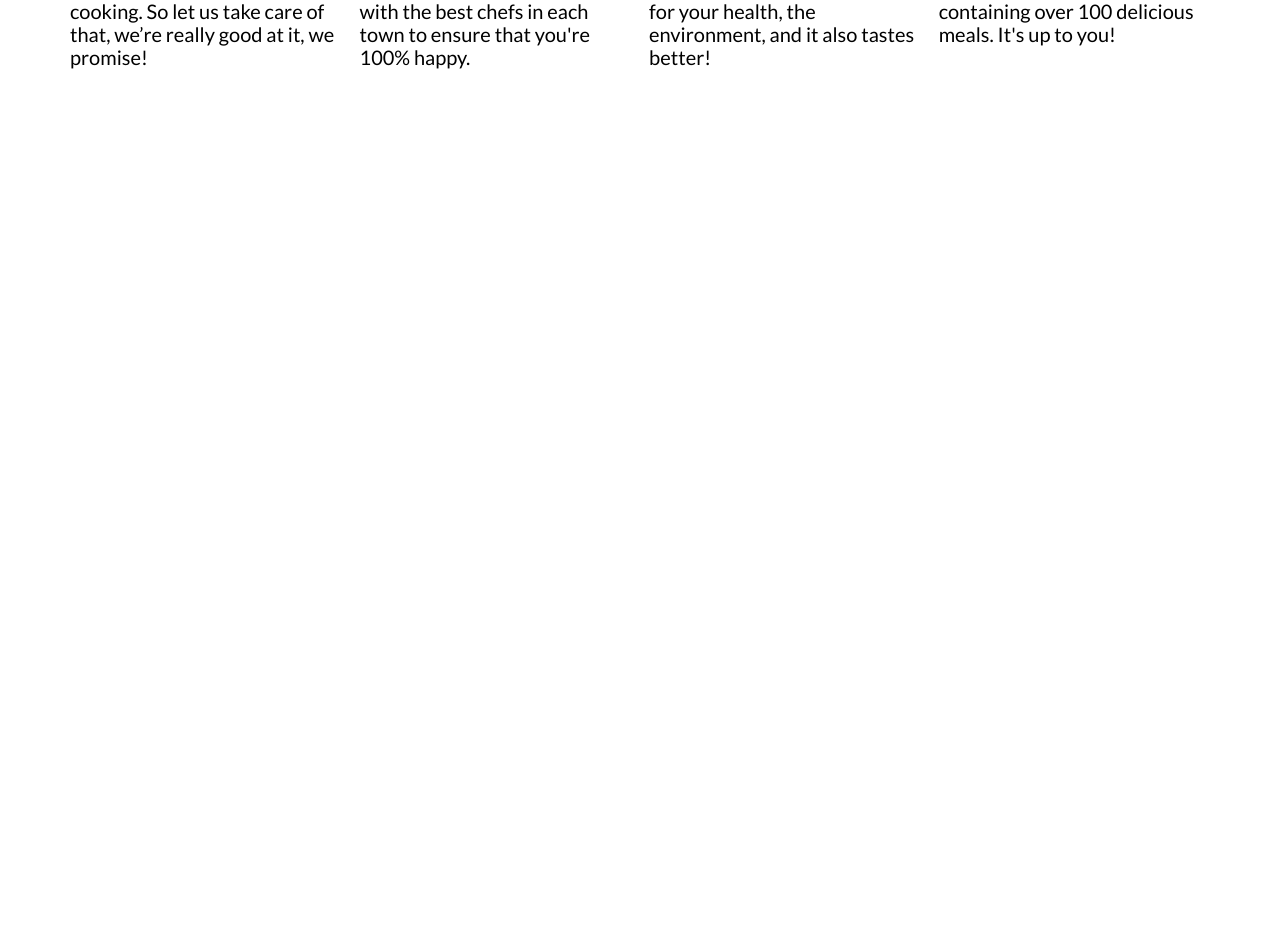
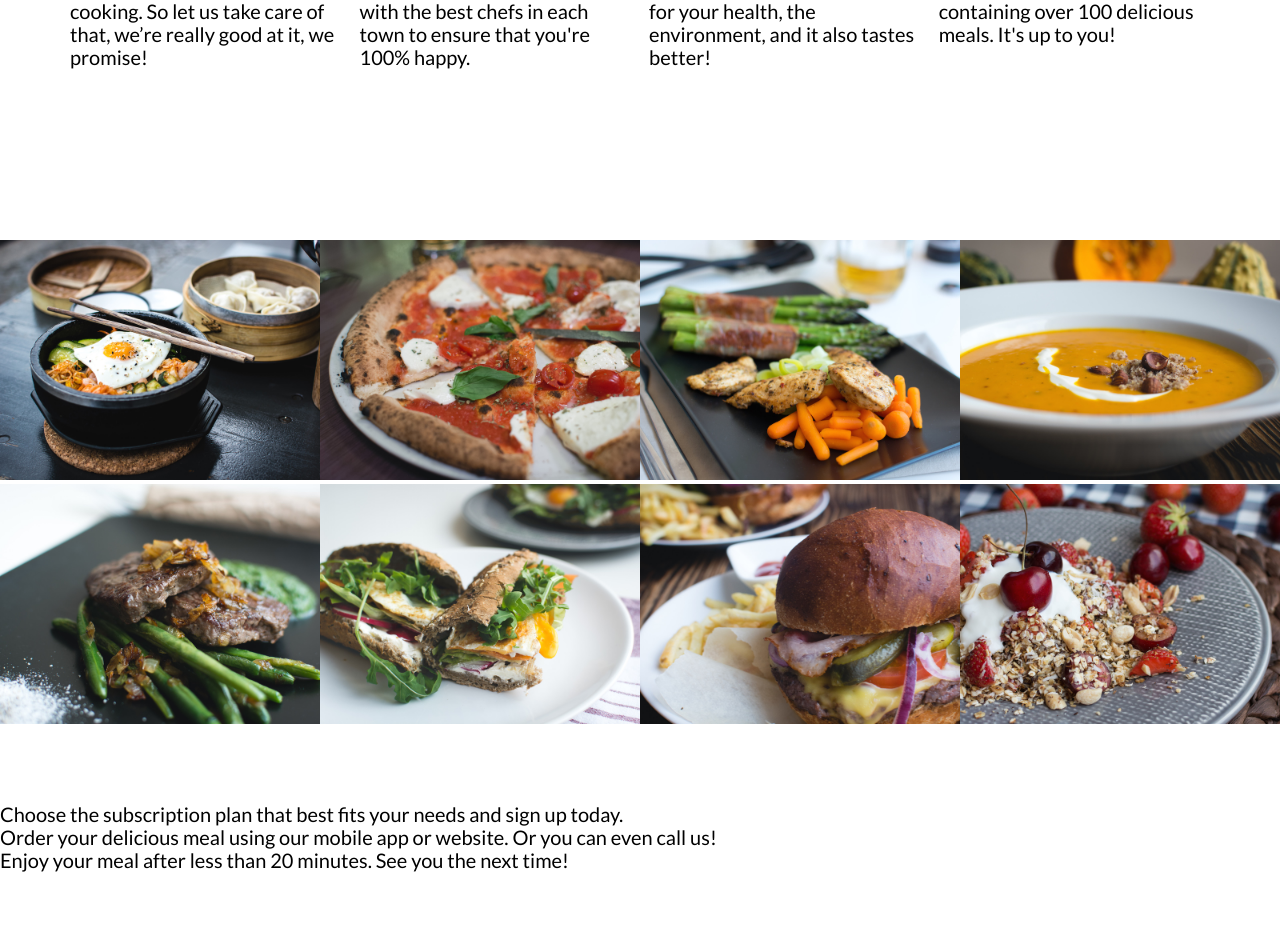
Before and after one commit to ntthanhdat/onmifood, a PHP site: page / in a window 1280 px wide. Shown: the part 1250-2202 px from the top of the page. Before the commit the page ends 1319 px from the top, so only its background shows below. Run offline with PHP 8.4, Linux system fonts and the light colour scheme; some libraries are stand-ins or nearby versions.

Commit message:
them meal

```diff
--- a/index.php
+++ b/index.php
@@ -70,18 +70,42 @@
                 </p>
             </div>
         </div>
+    </section >
+    <section class="section-meal">
+        <ul class="meal-showcase">
+            <li>
+                <figure><img src="image/1.jpg" alt="Korean bibimbap with egg and vegetables"></figure>
+            </li>
+            <li>
+                <figure><img src="image/2.jpg" alt="Simple italian pizza with cherry tomatoes"></figure>
+            </li>
+            <li>
+                <figure><img src="image/3.jpg" alt="Chicken breast steak with vegetables"></figure>
+            </li>
+            <li>
+                <figure><img src="image/4.jpg" alt="Autumn pumpkin soup"></figure>
+            </li>
+            <li>
+                <figure><img src="image/5.jpg" alt="Paleo beef steak with vegetables"></figure>
+            </li>
+            <li>
+                <figure><img src="image/6.jpg" alt="Healthy baguette with egg and vegetables"></figure>
+            </li>
+            <li>
+                <figure><img src="image/7.jpg" alt="Burger with cheddar and bacon"></figure>
+            </li>
+            <li>
+                <figure><img src="image/8.jpg" alt="Granola with cherries and strawberries"></figure>
+            </li>
+        </ul>
     </section>
-    <!--
-    <section id="sec2">
+    <section class="">
         <h1>How it works - Simple as 1, 2, 3</h1>
         <p>Choose the subscription plan that best fits your needs and sign up today.</p>
         <p>Order your delicious meal using our mobile app or website. Or you can even call us!</p>
         <p>Enjoy your meal after less than 20 minutes. See you the next time!</p>
     </section>
-    <div class="row">
-        <h1>noidung</h1>
-    </div>
--->
+
 <script src="https://unpkg.com/ionicons@5.2.3/dist/ionicons.js"></script>
 </body>
 </html>
--- a/style.css
+++ b/style.css
@@ -165,3 +165,27 @@ section{
     padding:  80px 0;
 
 }
+/* ------------------------------ */
+/* ------------meal------------ */
+/* ------------------------------ */
+.meal-showcase{
+    list-style: none;
+    width: 100%;
+}
+.meal-showcase li{
+    display: block;
+    float: left;
+    margin: 0;
+    padding: 0;
+    width: 25%;
+}
+.meal-showcase li figure{
+    width: 100%;
+    margin: 0;
+    padding: 0;
+}
+.meal-showcase li figure img{
+    width: 100%;
+    height: auto;
+    margin: 0;
+}
```
